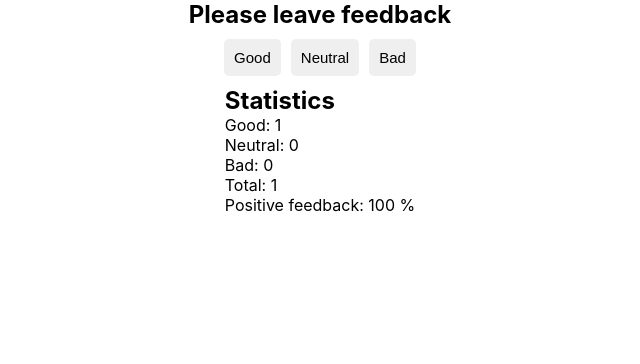
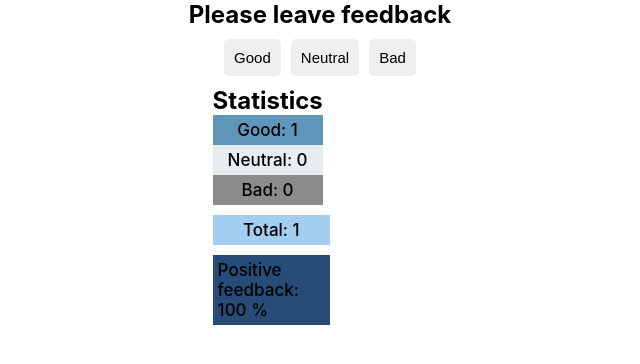
Before and after one commit to marlenaduleba/goit-react-hw-02-feedback, a React (Create React App) app: page / in a window 1280 px wide. Both pictures are taken after a click on the button "Good". Shown: the top 364 px of the page, without its empty margins (320-960 px from the left). Built offline with nearby package versions, Linux system fonts and the light colour scheme.

Commit message:
Statistics component styled

```diff
--- a/src/components/Statistics/Statistics.jsx
+++ b/src/components/Statistics/Statistics.jsx
@@ -1,5 +1,6 @@
 import React, { Component } from 'react';
 import PropTypes from 'prop-types';
+import css from './Statistics.module.css';
 
 export default class Statistics extends Component {
   static propTypes = {
@@ -14,11 +15,11 @@ export default class Statistics extends Component {
     const { good, neutral, bad, total, positivePercentage } = this.props;
     return (
       <ul>
-        <li>Good: {good}</li>
-        <li> Neutral: {neutral}</li>
-        <li> Bad: {bad}</li>
-        <li> Total: {total}</li>
-        <li>
+        <li className={`${css.item} ${css.good}`}>Good: {good}</li>
+        <li className={`${css.item} ${css.neutral}`}> Neutral: {neutral}</li>
+        <li className={`${css.item} ${css.bad}`}> Bad: {bad}</li>
+        <li className={`${css.item} ${css.total}`}> Total: {total}</li>
+        <li className={`${css.item} ${css.percent}`}>
           Positive feedback: {positivePercentage ? positivePercentage : 0} %
         </li>
       </ul>
--- /dev/null
+++ b/src/components/Statistics/Statistics.module.css
@@ -0,0 +1,45 @@
+.list {
+    display: flex;
+    justify-content: center;
+    flex-wrap: wrap;
+    margin-top: 10px;
+
+    width: 400px;
+  }
+
+  .item {
+    display: flex;
+    justify-content: center;
+    align-items: center;
+
+    width: 100px;
+
+    padding: 5px;
+
+    font-size: 17px;
+    font-weight: 500;
+  }
+
+  .good {
+    background-color: #6096BA;
+  }
+
+  .neutral {
+    background-color: #E7ECEF;
+  }
+
+  .bad {
+    background-color: #8B8C89;
+  }
+
+  .total {
+    width: 50%;
+    margin-top: 10px;
+    background-color: #A3CEF1;
+  }
+
+  .percent {
+    width: 50%;
+    margin-top: 10px;
+    background-color: #274C77;
+  }
```
